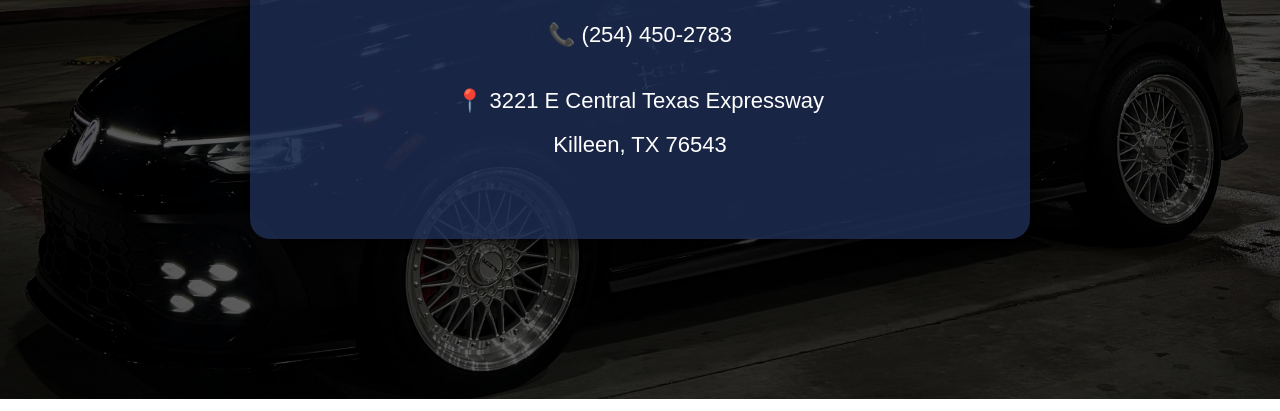
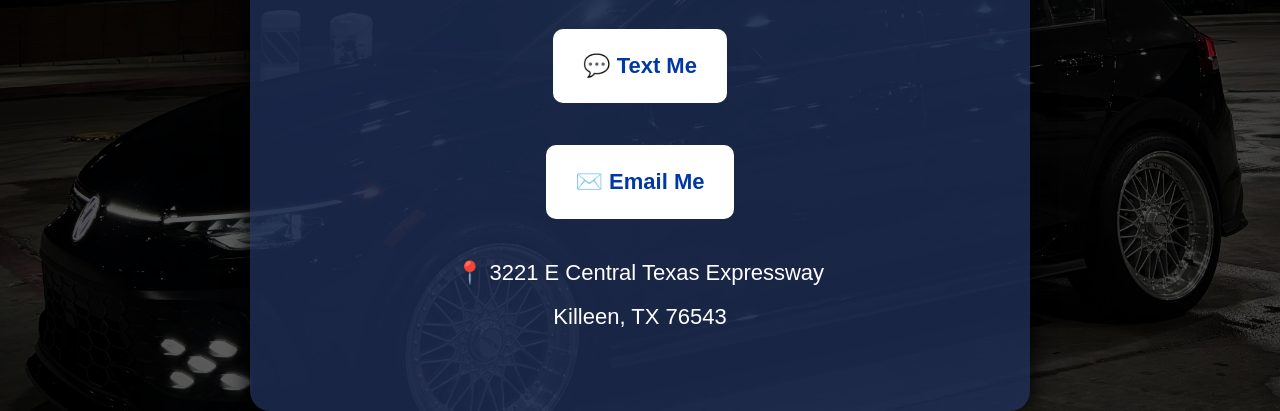
Before and after one commit to comeseesebasss/comeseesebasss.github.io, a plain HTML site: page index.html in a window 1280 px wide. Shown: the part 401-812 px from the top of the page. Drawn offline with Linux system fonts and the light colour scheme.

Commit message:
Enhance link styles and add contact methods
Updated styling for links and added contact options.

```diff
--- a/index.html
+++ b/index.html
@@ -15,22 +15,17 @@ href="https://cdnjs.cloudflare.com/ajax/libs/font-awesome/6.5.2/css/all.min.css"
 body{
     margin:0;
     padding:0;
-
     font-family:Arial, Helvetica, sans-serif;
-
     background-image:url("SEBB.jpg");
     background-size:cover;
     background-position:center;
     background-attachment:fixed;
-
     color:white;
 }
 
 .overlay{
     min-height:100vh;
-
     background:rgba(0,0,0,.55);
-
     display:flex;
     justify-content:center;
     align-items:center;
@@ -40,15 +35,10 @@ body{
 
     width:90%;
     max-width:700px;
-
     background:rgba(31,47,87,.80);
-
     padding:40px 40px 50px;
-
     border-radius:20px;
-
     text-align:center;
-
     box-shadow:0 0 25px black;
 
 }
@@ -56,9 +46,7 @@ body{
 h1{
 
     margin-top:0;
-
     font-size:52px;
-
     color:white;
 
 }
@@ -66,9 +54,7 @@ h1{
 h2{
 
     margin-top:-10px;
-
     color:#d9e8ff;
-
     font-weight:normal;
 
 }
@@ -76,33 +62,36 @@ h2{
 .info{
 
     margin-top:35px;
-
     font-size:22px;
-
     line-height:2;
 
 }
 
 a{
 
-    color:white;
-
+    display:inline-block;
+    background:white;
+    color:#0039A6;
+    padding:15px 30px;
+    border-radius:10px;
+    font-size:22px;
+    font-weight:bold;
     text-decoration:none;
-
+    margin:10px;
     transition:.3s;
 
 }
 
 a:hover{
 
-    color:#9fd3ff;
+    background:#d8e8ff;
+    transform:scale(1.05);
 
 }
 
 .facebook{
 
     font-size:30px;
-
     margin-right:10px;
 
 }
@@ -126,12 +115,26 @@ a:hover{
 <p>
 <a href="https://www.facebook.com/share/1DVJFEeLbL/?mibextid=wwXIfr" target="_blank">
 <i class="fab fa-facebook-square facebook"></i>
-Facebook
+Visit My Facebook
 </a>
 </p>
 
 <p>
-📞 (254) 450-2783
+<a href="tel:+12544502783">
+📞 Call Me
+</a>
+</p>
+
+<p>
+<a href="sms:+12544502783">
+💬 Text Me
+</a>
+</p>
+
+<p>
+<a href="mailto:sdavila@killeenauto.com">
+✉️ Email Me
+</a>
 </p>
 
 <p>
```
